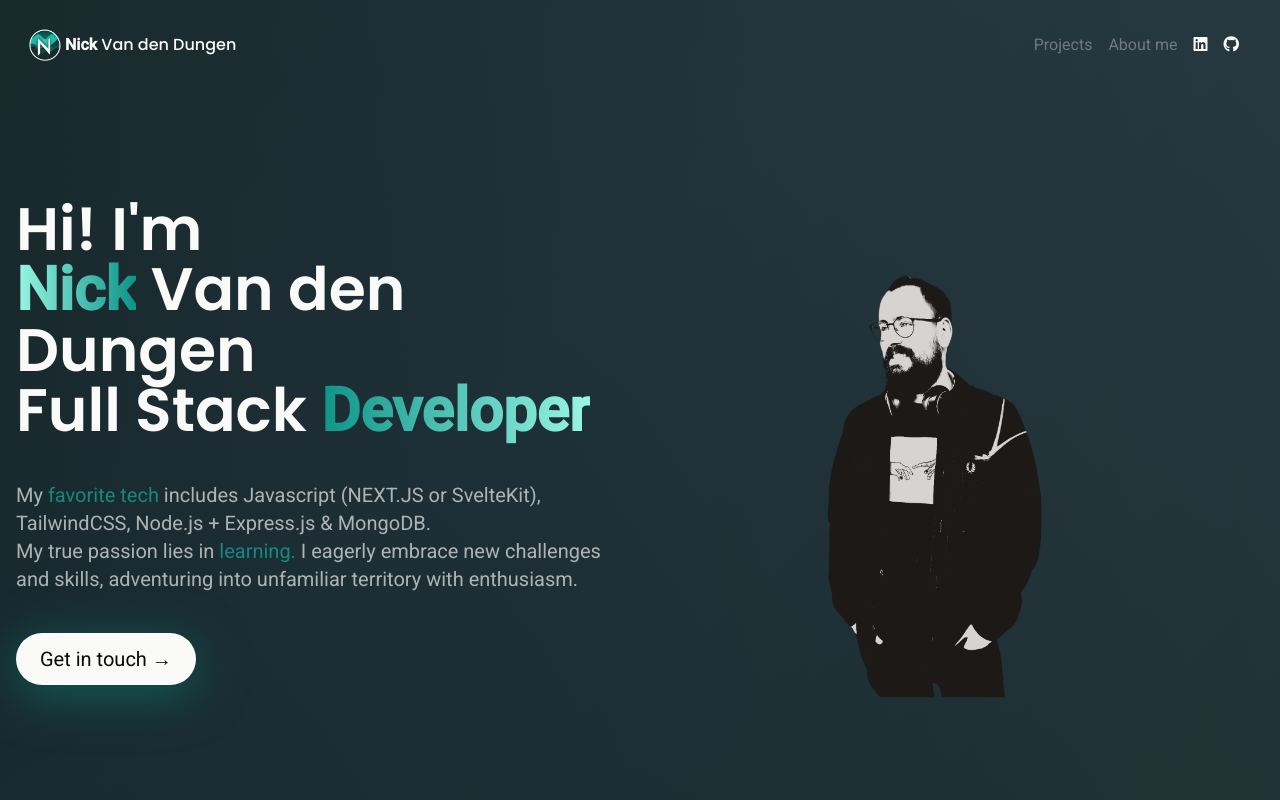
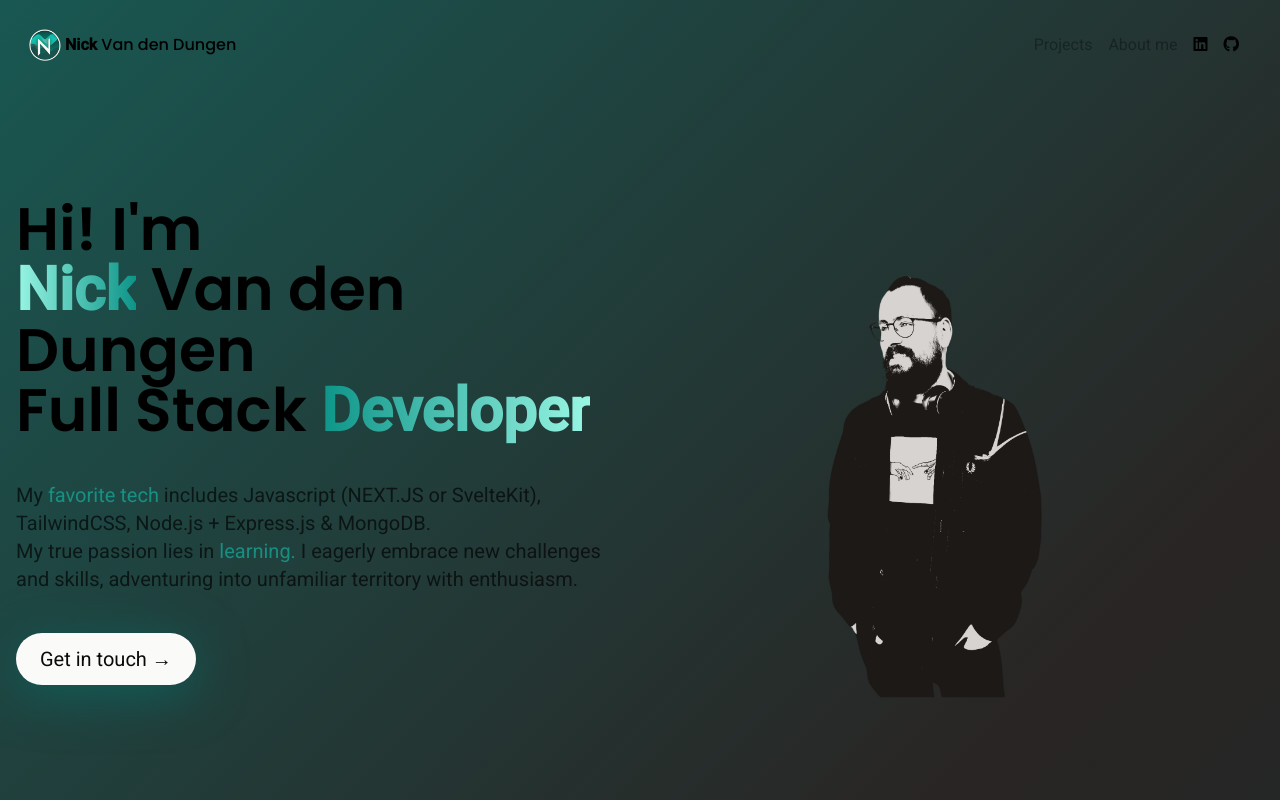
Before and after one commit to Nicktvdd/portfolio, a SvelteKit app: page / in a window 1280 px wide. Shown: the top 800 px of the page. Built offline with nearby package versions, Linux system fonts and the light colour scheme; what tailwindcss-animated would draw is missing.

Commit message:
customizing css

```diff
--- a/src/app.css
+++ b/src/app.css
@@ -50,7 +50,7 @@ footer p {
   }
 }
 
-/* Add this CSS class for the animated background */
+/* Add this CSS class for the cooler animated background */
 .animated-background {
   position: fixed;
   top: 0;
@@ -58,16 +58,19 @@ footer p {
   width: 100%;
   height: 100%;
   z-index: -1;
-  background: linear-gradient(135deg, #115e59, #2b86a5, #115e59);
-  background-size: 200% 200%;
-  animation: gradientAnimation 10s linear infinite;
+  background: linear-gradient(-45deg, #042f2e, #292524, #0f766e, #a5f3fc );
+  background-size: 400% 400%;
+  animation: gradientAnimation 15s ease infinite;
 }
 
 @keyframes gradientAnimation {
   0% {
-    background-position: 0% 50%;
+    background-position: 0% 100%;
+  }
+  50% {
+    background-position: 100% 0%;
   }
   100% {
-    background-position: 100% 50%;
+    background-position: 0% 100%;
   }
 }
--- a/src/app.html
+++ b/src/app.html
@@ -16,7 +16,7 @@
 	%sveltekit.head%
 </head>
 
-<body data-sveltekit-preload-data="hover" class="bg-gradient-to-tr from-stone-950 via-neutral-900 to-zinc-800 text-stone-50 relative">
+<body data-sveltekit-preload-data="hover" class="relative">
 	<div style="display: contents" class="relative z-[1]">%sveltekit.body%</div>
 
 </body>
--- a/src/components/Main.svelte
+++ b/src/components/Main.svelte
@@ -26,13 +26,14 @@
   ];
 </script>
 
+<div class="animated-background"></div>
 <main class="flex flex-col flex-1 p-4">
   <section
     id="introPage"
     class="grid grid-cols-1 lg:grid-cols-2 gap-10 py-8 sm:py-14"
   >
     <div
-      class="flex flex-col lg:justify-center text-center lg:text-left gap-6 md:gap-8 lg:gap-10 "
+      class="flex flex-col lg:justify-center text-center lg:text-left gap-6 md:gap-8 lg:gap-10"
     >
       <h2 class="font-semibold text-4xl sm:text-5xl md:text-6xl animate-fade-left animate-ease-linear">
         Hi! I'm <br /><span class="poppins bg-clip-text text-transparent bg-gradient-to-r from-teal-200 to-teal-600">Nick</span> Van den
@@ -53,7 +54,7 @@
         target="_blank"
       >
         <div
-          class="absolute top-0 right-full w-full-h-full bg-teal-500 opacity-20 group-hover:translate-x-full z-0 duration-200 animated-background"
+          class="absolute top-0 right-full w-full-h-full bg-teal-500 opacity-20 group-hover:translate-x-full z-0 duration-200"
         />
         <h4 class="relative z-9">Get in touch &rarr;</h4>
       </a>
@@ -140,7 +141,7 @@
       {#each benefits as benefit, index}
         <div class="flex gap-6 sm:gap-8">
           <p
-            class="poppins text-4xl sm:text-5xl md:text-6xl text-stone-500 font-semibold"
+            class="poppins text-4xl sm:text-5xl md:text-6xl font-semibold"
           >
             0{index + 1}
           </p>
--- a/src/components/Step.svelte
+++ b/src/components/Step.svelte
@@ -10,7 +10,7 @@ gap-4 rounded-lg border border-solid border-teal-800 text-center group cursor-po
 hover:border-teal-500 duration-200"
 >
   <div
-    class="bg-neutral-900 lg:bg-transparent bg-clip-content grid place-items-center px-4 text-5xl md:text-6xl -mt-10 sm:-mt-12
+    class="bg-clip-content grid place-items-center px-4 text-5xl md:text-6xl -mt-10 sm:-mt-12
   md:-mt-14 lg:-mt-16 mx-auto duration-200"
   >
     <i class={step.icon} />
--- a/src/routes/+layout.svelte
+++ b/src/routes/+layout.svelte
@@ -24,7 +24,7 @@ sm:text-base min-h-screen"
   >
     <button
       on:click={goTop}
-      class="ml-auto rounded-full aspect-square bg-stone-900 text-teal-500 px-3 sm:px-4 hover:bg-stone-800 cursor-pointer"
+      class="ml-auto relative rounded-full aspect-square bg-stone-900 text-teal-500 px-3 sm:px-4 hover:bg-stone-800 cursor-pointer"
     >
       <i class="fa-solid fa-arrow-up grid place-items-center aspect-square" />
     </button>
--- a/tailwind.config.js
+++ b/tailwind.config.js
@@ -2,7 +2,15 @@
 export default {
   content: ['./src/**/*.{html,js,svelte,ts}'],
   theme: {
-    extend: {}
+    extend: {
+      colors: {
+        'light-shade': '#877b45',
+        'light-accent': '#aa913d',
+        'main-brand': '#2dd4bf',
+        'dark-accent': '#7f3b43',
+        'dark-shade': '#18313c',
+      }
+    }
   },
   plugins: [
     require('tailwindcss-animated')
```
